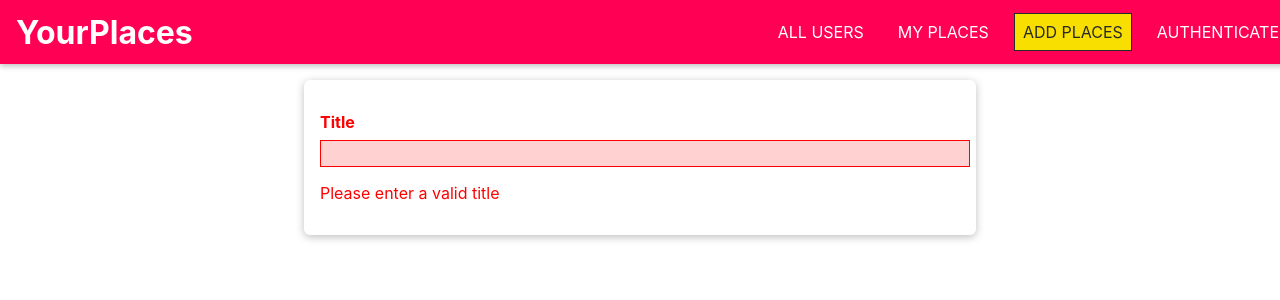
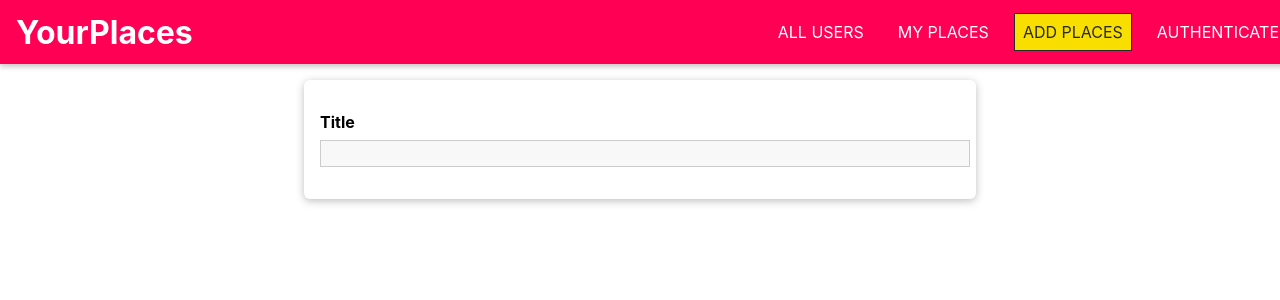
Before and after one commit to ihaddy/MERN-map-app, a React (Create React App) app: page /places/new in a window 1280 px wide. Shown: the top 300 px of the page. Built offline with nearby package versions, Linux system fonts and the light colour scheme.

Commit message:
add custom validators to input form

```diff
--- a/src/places/pages/NewPlace.js
+++ b/src/places/pages/NewPlace.js
@@ -1,12 +1,18 @@
-import React from 'react'
-import Input from '../../shared/components/FormElements/Input'
-import './NewPlace.css'
-
+import React from "react";
+import Input from "../../shared/components/FormElements/Input";
+import { VALIDATOR_REQUIRE } from "../../shared/util/validators";
+import "./NewPlace.css";
 
 export default function NewPlace() {
-    return (
-        <form className="place-form" >
-            <Input element="input" type="text" label="Title" errorText="Please enter a valid title"/>
-        </form>
-    )
+  return (
+    <form className="place-form">
+      <Input
+        element="input"
+        type="text"
+        label="Title"
+        errorText="Please enter a valid title"
+        validators={[VALIDATOR_REQUIRE()]}
+      />
+    </form>
+  );
 }
--- a/src/shared/components/FormElements/Input.js
+++ b/src/shared/components/FormElements/Input.js
@@ -1,4 +1,5 @@
 import React, { useReducer } from "react";
+import { validate } from "../../util/validators";
 import "./Input.css";
 
 const inputReducer = (state, action) => {
@@ -7,8 +8,14 @@
       return {
         ...state,
         value: action.val,
-        isValid: true,
+        isValid: validate(action.val, action.validators),
       };
+      case "TOUCH":
+          return {
+              ...state,
+              isTouched: true
+          }
+
     default:
       return state;
   }
@@ -18,14 +25,25 @@
   const [inputState, dispatch] = useReducer(inputReducer, {
     value: "",
     isValid: false,
+    isTouched: false,
   });
   const changeHandler = (e) => {
-    dispatch({ type: "CHANGE", val: e.target.value });
+    dispatch({
+      type: "CHANGE",
+      val: e.target.value,
+      validators: props.validators,
+    });
   };
+  const touchHandler = () => {
+      dispatch({
+          type:'TOUCH'
+      })
+  }
   const element =
     props.element === "input" ? (
       <input
         onChange={changeHandler}
+        onBlur={touchHandler}
         id={props.id}
         type={props.type}
         placeholder={props.placeholder}
@@ -34,16 +52,21 @@
     ) : (
       <textarea
         onChange={changeHandler}
+        onBlur={touchHandler}
         id={props.id}
         rows={props.row || 3}
         value={inputState.value}
       />
     );
   return (
-    <div className={`form-control ${!inputState.isValid && `form-control--invalid`}  `}>
+    <div
+      className={`form-control ${
+        !inputState.isValid && inputState.isTouched &&`form-control--invalid`
+      }  `}
+    >
       <label htmlFor={props.id}>{props.label}</label>
       {element}
-      {!inputState.isValid && <p>{props.errorText}</p>}
+      {!inputState.isValid && inputState.isTouched && <p>{props.errorText}</p>}
     </div>
   );
 }
--- /dev/null
+++ b/src/shared/util/validators.js
@@ -0,0 +1,46 @@
+const VALIDATOR_TYPE_REQUIRE = 'REQUIRE';
+const VALIDATOR_TYPE_MINLENGTH = 'MINLENGTH';
+const VALIDATOR_TYPE_MAXLENGTH = 'MAXLENGTH';
+const VALIDATOR_TYPE_MIN = 'MIN';
+const VALIDATOR_TYPE_MAX = 'MAX';
+const VALIDATOR_TYPE_EMAIL = 'EMAIL';
+const VALIDATOR_TYPE_FILE = 'FILE';
+
+export const VALIDATOR_REQUIRE = () => ({ type: VALIDATOR_TYPE_REQUIRE });
+export const VALIDATOR_FILE = () => ({ type: VALIDATOR_TYPE_FILE });
+export const VALIDATOR_MINLENGTH = val => ({
+  type: VALIDATOR_TYPE_MINLENGTH,
+  val: val
+});
+export const VALIDATOR_MAXLENGTH = val => ({
+  type: VALIDATOR_TYPE_MAXLENGTH,
+  val: val
+});
+export const VALIDATOR_MIN = val => ({ type: VALIDATOR_TYPE_MIN, val: val });
+export const VALIDATOR_MAX = val => ({ type: VALIDATOR_TYPE_MAX, val: val });
+export const VALIDATOR_EMAIL = () => ({ type: VALIDATOR_TYPE_EMAIL });
+
+export const validate = (value, validators) => {
+  let isValid = true;
+  for (const validator of validators) {
+    if (validator.type === VALIDATOR_TYPE_REQUIRE) {
+      isValid = isValid && value.trim().length > 0;
+    }
+    if (validator.type === VALIDATOR_TYPE_MINLENGTH) {
+      isValid = isValid && value.trim().length >= validator.val;
+    }
+    if (validator.type === VALIDATOR_TYPE_MAXLENGTH) {
+      isValid = isValid && value.trim().length <= validator.val;
+    }
+    if (validator.type === VALIDATOR_TYPE_MIN) {
+      isValid = isValid && +value >= validator.val;
+    }
+    if (validator.type === VALIDATOR_TYPE_MAX) {
+      isValid = isValid && +value <= validator.val;
+    }
+    if (validator.type === VALIDATOR_TYPE_EMAIL) {
+      isValid = isValid && /^\S+@\S+\.\S+$/.test(value);
+    }
+  }
+  return isValid;
+};
```
